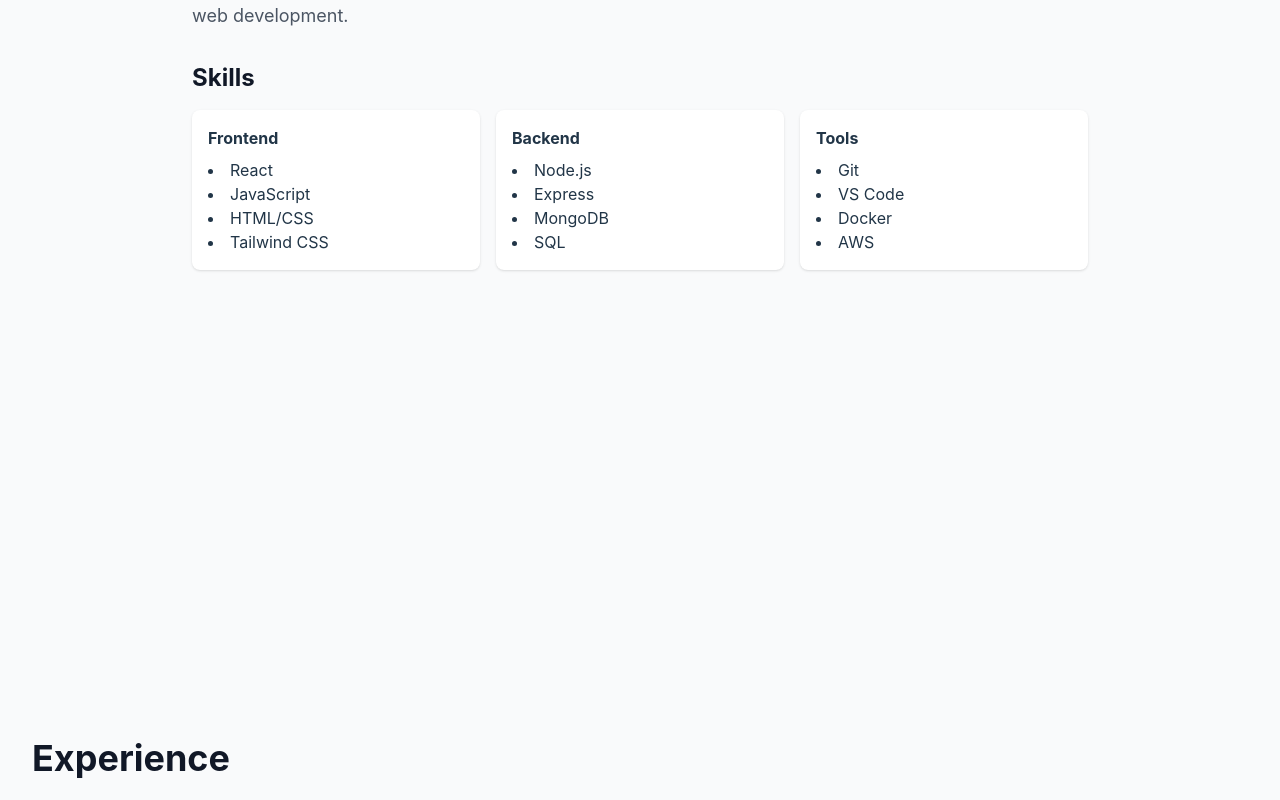
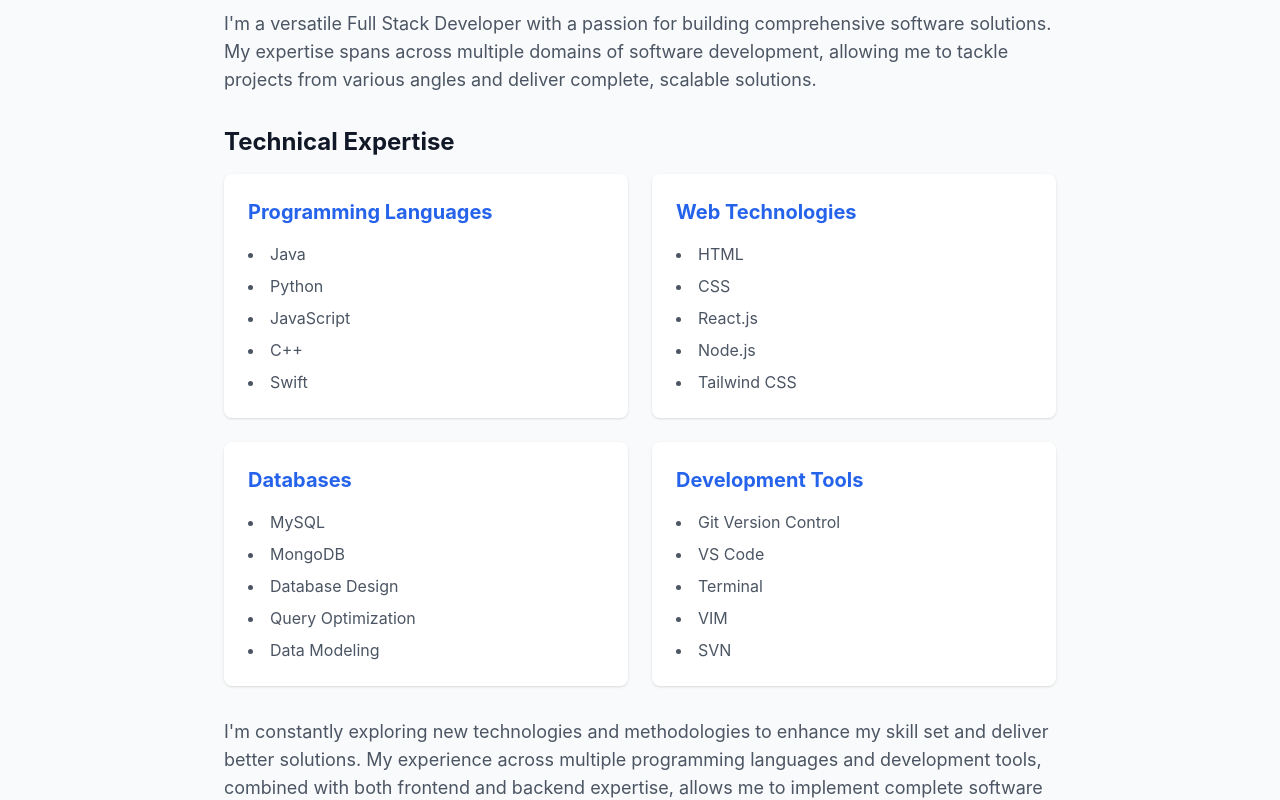
Before and after one commit to Abdalla2024/React-Portfolio, a React (Vite) app: page / in a window 1280 px wide. Shown: the part 990-1790 px from the top of the page. Built offline with nearby package versions, Linux system fonts and the light colour scheme.

Commit message:
replaced laptop picture and updated about section

```diff
--- a/src/components/Footer.jsx
+++ /dev/null
@@ -1,15 +0,0 @@
-const Footer = () => {
-  return (
-    <footer className="bg-white shadow-lg dark:bg-gray-800 mt-auto">
-      <div className="max-w-7xl mx-auto py-6 px-4 sm:px-6 lg:px-8">
-        <div className="flex justify-center items-center">
-          <p className="text-gray-600 dark:text-gray-300">
-            © {new Date().getFullYear()} Your Name. All rights reserved.
-          </p>
-        </div>
-      </div>
-    </footer>
-  )
-}
-
-export default Footer
--- a/src/pages/About.jsx
+++ b/src/pages/About.jsx
@@ -6,47 +6,67 @@
       initial={{ opacity: 0 }}
       animate={{ opacity: 1 }}
       transition={{ duration: 0.5 }}
-      className="max-w-4xl mx-auto"
+      className="max-w-4xl mx-auto px-4 sm:px-6 lg:px-8 py-16"
     >
       <h1 className="text-4xl font-bold text-gray-900 dark:text-white mb-8">About Me</h1>
 
       <div className="prose dark:prose-invert max-w-none">
         <p className="text-lg text-gray-600 dark:text-gray-300 mb-6">
-          Hello! I'm a passionate developer with a strong foundation in web development.
-          I love creating elegant solutions to complex problems and am constantly learning
-          new technologies to stay at the forefront of web development.
+          I'm a versatile Full Stack Developer with a passion for building comprehensive software solutions.
+          My expertise spans across multiple domains of software development, allowing me to tackle projects
+          from various angles and deliver complete, scalable solutions.
         </p>
 
-        <h2 className="text-2xl font-bold text-gray-900 dark:text-white mt-8 mb-4">Skills</h2>
-        <div className="grid grid-cols-2 md:grid-cols-3 gap-4">
-          <div className="bg-white dark:bg-gray-800 p-4 rounded-lg shadow">
-            <h3 className="font-bold mb-2">Frontend</h3>
-            <ul className="list-disc list-inside">
-              <li>React</li>
+        <h2 className="text-2xl font-bold text-gray-900 dark:text-white mt-8 mb-4">Technical Expertise</h2>
+        <div className="grid grid-cols-1 md:grid-cols-2 gap-6">
+          <div className="bg-white dark:bg-gray-800 p-6 rounded-lg shadow">
+            <h3 className="font-bold text-xl mb-4 text-blue-600 dark:text-blue-400">Programming Languages</h3>
+            <ul className="list-disc list-inside space-y-2 text-gray-600 dark:text-gray-300">
+              <li>Java</li>
+              <li>Python</li>
               <li>JavaScript</li>
-              <li>HTML/CSS</li>
+              <li>C++</li>
+              <li>Swift</li>
+            </ul>
+          </div>
+          <div className="bg-white dark:bg-gray-800 p-6 rounded-lg shadow">
+            <h3 className="font-bold text-xl mb-4 text-blue-600 dark:text-blue-400">Web Technologies</h3>
+            <ul className="list-disc list-inside space-y-2 text-gray-600 dark:text-gray-300">
+              <li>HTML</li>
+              <li>CSS</li>
+              <li>React.js</li>
+              <li>Node.js</li>
               <li>Tailwind CSS</li>
             </ul>
           </div>
-          <div className="bg-white dark:bg-gray-800 p-4 rounded-lg shadow">
-            <h3 className="font-bold mb-2">Backend</h3>
-            <ul className="list-disc list-inside">
-              <li>Node.js</li>
-              <li>Express</li>
+          <div className="bg-white dark:bg-gray-800 p-6 rounded-lg shadow">
+            <h3 className="font-bold text-xl mb-4 text-blue-600 dark:text-blue-400">Databases</h3>
+            <ul className="list-disc list-inside space-y-2 text-gray-600 dark:text-gray-300">
+              <li>MySQL</li>
               <li>MongoDB</li>
-              <li>SQL</li>
+              <li>Database Design</li>
+              <li>Query Optimization</li>
+              <li>Data Modeling</li>
             </ul>
           </div>
-          <div className="bg-white dark:bg-gray-800 p-4 rounded-lg shadow">
-            <h3 className="font-bold mb-2">Tools</h3>
-            <ul className="list-disc list-inside">
-              <li>Git</li>
+          <div className="bg-white dark:bg-gray-800 p-6 rounded-lg shadow">
+            <h3 className="font-bold text-xl mb-4 text-blue-600 dark:text-blue-400">Development Tools</h3>
+            <ul className="list-disc list-inside space-y-2 text-gray-600 dark:text-gray-300">
+              <li>Git Version Control</li>
               <li>VS Code</li>
-              <li>Docker</li>
-              <li>AWS</li>
+              <li>Terminal</li>
+              <li>VIM</li>
+              <li>SVN</li>
             </ul>
           </div>
         </div>
+
+        <p className="text-lg text-gray-600 dark:text-gray-300 mt-8">
+          I'm constantly exploring new technologies and methodologies to enhance my skill set and deliver
+          better solutions. My experience across multiple programming languages and development tools,
+          combined with both frontend and backend expertise, allows me to implement complete software
+          solutions from concept to deployment.
+        </p>
       </div>
     </motion.div>
   )
--- a/src/pages/Home.jsx
+++ b/src/pages/Home.jsx
@@ -1,4 +1,5 @@
 import { motion } from 'framer-motion'
+import pcImage from '../assets/pc.png'
 
 const Home = () => {
   return (
@@ -20,9 +21,9 @@
         initial={{ opacity: 0, scale: 0.5 }}
         animate={{ opacity: 1, scale: 1 }}
         transition={{ duration: 0.5, delay: 0.2 }}
-        src="https://raw.githubusercontent.com/Tarikul-Islam-Anik/Animated-Fluent-Emojis/master/Emojis/Objects/Laptop.png"
-        alt="Programming Setup"
-        className="w-64 h-64 md:w-96 md:h-96 object-contain"
+        src={pcImage}
+        alt="PC Setup"
+        className="w-72 h-72 md:w-[28rem] md:h-[28rem] object-contain"
       />
     </motion.div>
   )
```
Also changed, not shown: src/assets/pc.png (added).
